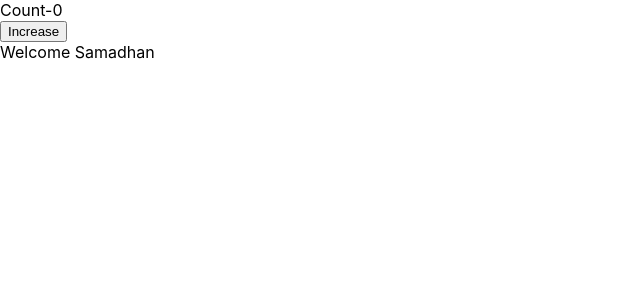
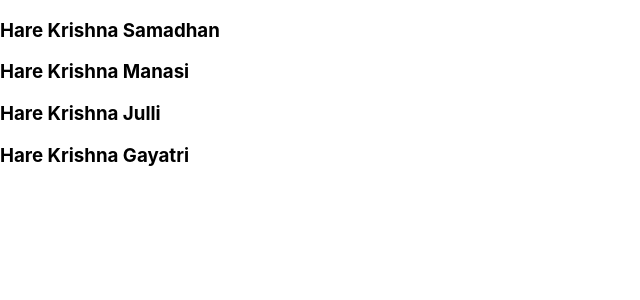
Before and after one commit to SamadhanMaske/react-app-1, a React (Create React App) app: page / in a window 1280 px wide. Shown: the top 300 px of the page, without its empty margins (0-640 px from the left). Built offline with nearby package versions, Linux system fonts and the light colour scheme.

Commit message:
List Rendering

```diff
--- a/src/App.js
+++ b/src/App.js
@@ -8,6 +8,7 @@ import ClassClick from './Components/ClassClick';
 import EventBind from './Components/EventBind';
 import ParentComp from './Components/ParentComp';
 import ConditionalRender from './Components/ConditionalRender';
+import ListRendering from './Components/ListRendering';
 
 function App() {
   return (
@@ -21,15 +22,15 @@ function App() {
       </Greet> */}
       {/* <Greet name="Manasi" relation="Batchelor Crush"/> */}
       {/* <Message/> */}
-      <Counter/>
+      {/* <Counter/> */}
 
       {/* <FunctionClick/>
       <ClassClick/> */}
       {/* <EventBind/> */}
+      {/* <ParentComp/>
+      <ConditionalRender/> */}
 
-      {/* <ParentComp/> */}
-
-      <ConditionalRender/>
+      <ListRendering/>
 
     </div>
   );
--- a/src/Components/ChildComp.js
+++ b/src/Components/ChildComp.js
@@ -1,12 +1,9 @@
-
 import React from 'react'
 
 function ChildComp(props) {
   return (
-    <div>
-        <button onClick={props.greetHandler}>Greet</button>
-    </div>
+    <div><button onClick={()=>props.clickHandler('Child')}>Greet</button></div>
   )
 }
 
-export default ChildComp;
+export default ChildComp
--- /dev/null
+++ b/src/Components/ListRendering.js
@@ -0,0 +1,14 @@
+
+import React, { Component } from 'react'
+
+class ListRendering extends Component {
+  render() {
+    const list = ["Samadhan", "Manasi", "Julli", "Gayatri"];
+    const nameList = list.map((name)=> <h3>Hare Krishna {name}</h3>);
+    return (
+      <div>{nameList}</div>
+    )
+  }
+}
+
+export default ListRendering
--- a/src/Components/ParentComp.js
+++ b/src/Components/ParentComp.js
@@ -1,28 +1,25 @@
-import React, { Component } from "react";
-import ChildComp from './ChildComp'
+
+import React, { Component } from 'react'
+import ChildComp from './ChildComp';
+
 class ParentComp extends Component {
   constructor(props) {
     super(props);
 
     this.state = {
-      comp: "Parent",
-    };
-
-    this.greetParent = this.greetParent.bind(this);
+       name:'Parent',
+    }
   }
-
-  greetParent() {
-    alert(`Hello ${this.state.comp}`);
+  greetParent = (Child)=>{
+    alert(`Hello ${this.state.name} from ${Child}`)
   }
-
   render() {
     return (
       <div>
-
-        <ChildComp greetHandler={this.greetParent} />
+        <ChildComp clickHandler={this.greetParent}/>
       </div>
-    );
+    )
   }
 }
 
-export default ParentComp;
+export default ParentComp
```
